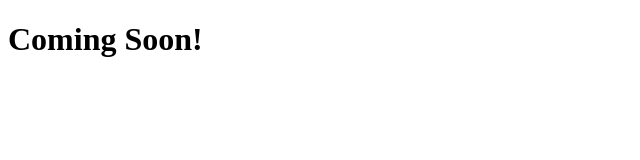
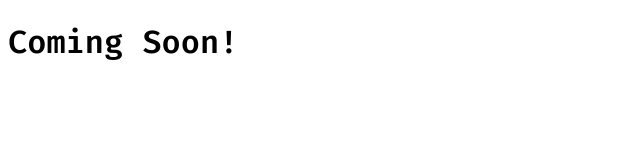
Before and after one commit to codeslingio/codeslingio.github.io, a plain HTML site: page index.html in a window 1280 px wide. Shown: the whole page, without its empty margins (0-640 px from the left). Drawn offline with Linux system fonts and the light colour scheme.

Commit message:
Update index.html

```diff
--- a/index.html
+++ b/index.html
@@ -2,6 +2,12 @@
 <head>
   <title>codesling.io</title>
   <link rel='shortcut icon' type='image/x-icon' href='favicon.ico' />
+  <link href="https://fonts.googleapis.com/css2?family=Fira+Code:wght@300;400;500;600&display=swap" rel="stylesheet">
+  <style>
+  	*{
+  		font-family: "Fira Code";
+  	}
+  </style>
 </head>
 <body>
   <h1>Coming Soon!</h1>
```
